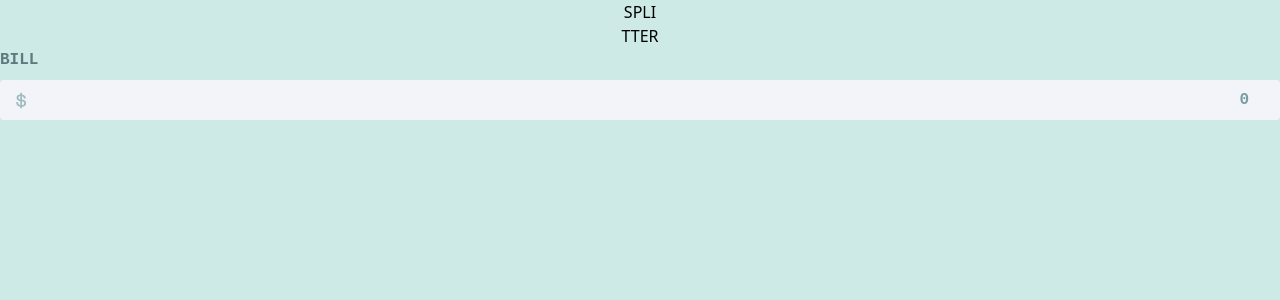
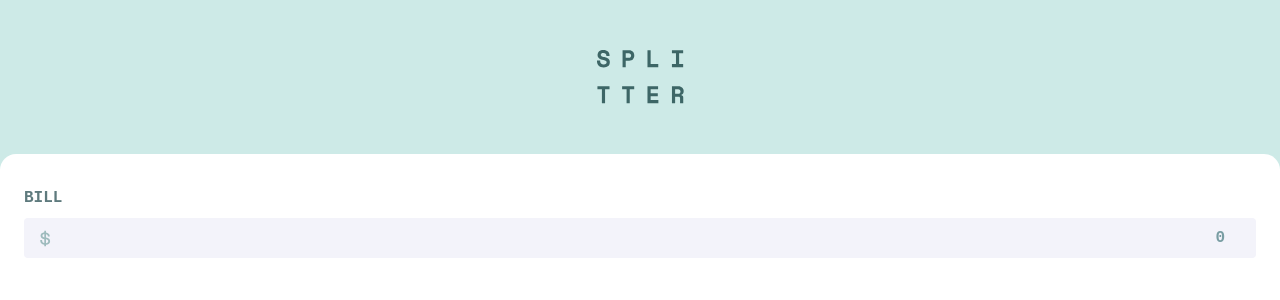
Before and after one commit to MikeG404/tips-calculator, a React (Vite) app: page / in a window 1280 px wide. Shown: the top 300 px of the page. Built offline with nearby package versions, Linux system fonts and the light colour scheme.

Commit message:
Logo position

```diff
--- a/src/App.jsx
+++ b/src/App.jsx
@@ -1,14 +1,15 @@
 import './App.css'
 import Input from './components/Input'
 
+import Logo from '../images/logo.svg'
 import IconDollar from '../images/icon-dollar.svg'
 
 function App() {
 
   return (
     <main>
-      <h1 className='text-center'>SPLI <br></br> TTER</h1>
-      <section id='calculator' className='h-screen flex flex-col items-center bg-white rounded-t-2xl'>
+      <img src={Logo} alt="logo" className='m-auto py-[50px]'/>
+      <section id='calculator' className='h-screen flex flex-col items-center px-6 py-8 bg-white rounded-t-2xl'>
         <Input name="bill" src={IconDollar} alt="Icon Dollar"/>
       </section>
     </main>
--- a/src/index.css
+++ b/src/index.css
@@ -50,8 +50,6 @@ body {
 }
 
 /* Utilitaires couleurs de fond */
-.bg-white { background-color: var(--white); }
-.bg-black { background-color: var(--black); }
 .bg-grey-600 { background-color: var(--grey-600); }
 .bg-grey-550 { background-color: var(--grey-550); }
 .bg-grey-500 { background-color: var(--grey-500); }
@@ -67,8 +65,6 @@ body {
 .bg-orange-400 { background-color: var(--orange-400); }
 
 /* Utilitaires couleurs de texte */
-.text-white { color: var(--white); }
-.text-black { color: var(--black); }
 .text-grey-600 { color: var(--grey-600); }
 .text-grey-550 { color: var(--grey-550); }
 .text-grey-500 { color: var(--grey-500); }
@@ -84,8 +80,6 @@ body {
 .text-orange-400 { color: var(--orange-400); }
 
 /* Utilitaires couleurs de bordure */
-.border-white { border-color: var(--white); }
-.border-black { border-color: var(--black); }
 .border-grey-600 { border-color: var(--grey-600); }
 .border-grey-550 { border-color: var(--grey-550); }
 .border-grey-500 { border-color: var(--grey-500); }
```
